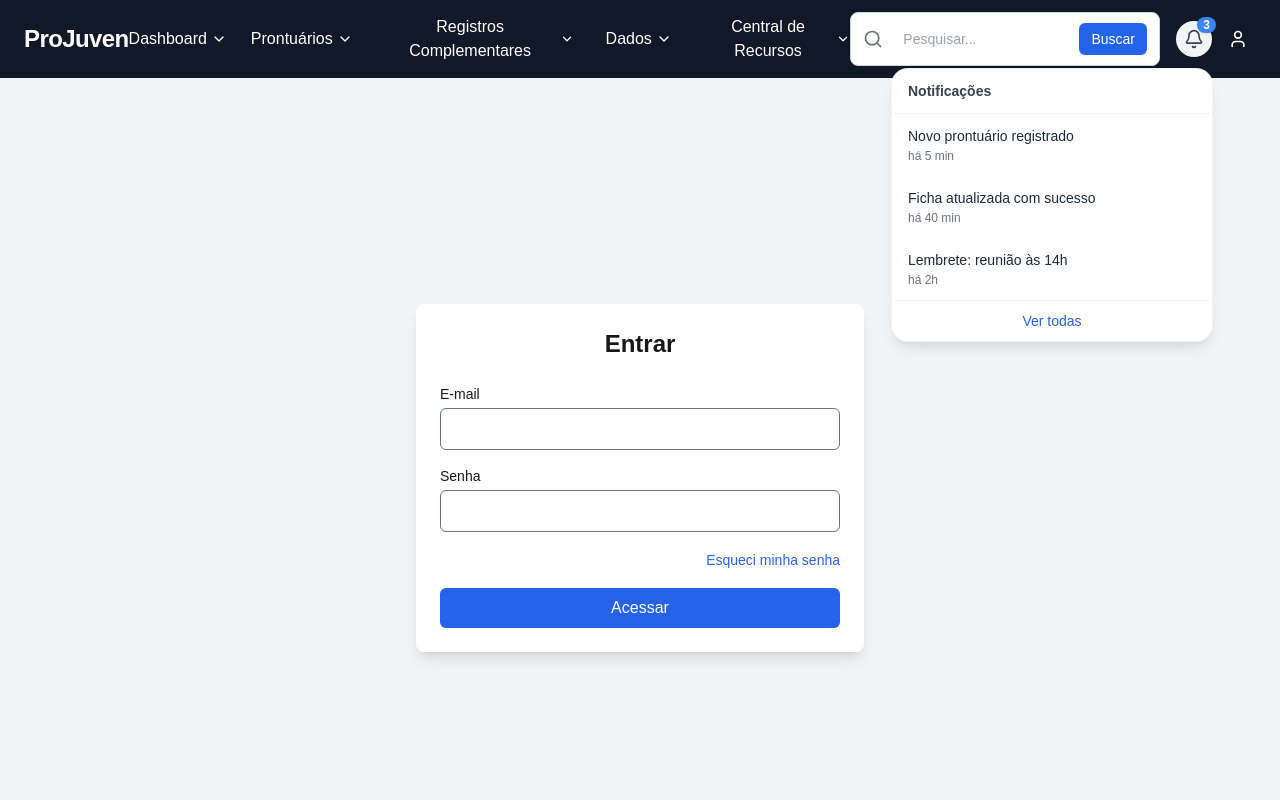
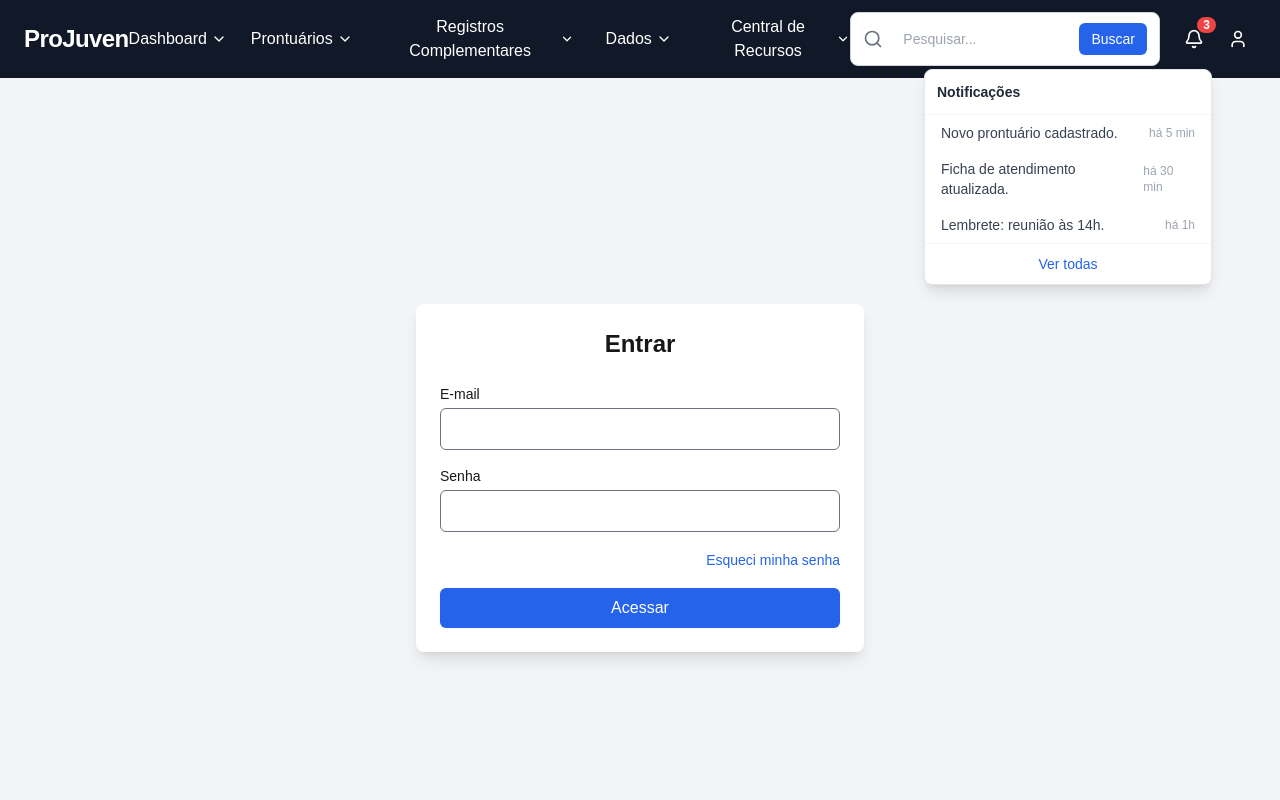
Before and after one commit to resenhandodirei/ProJuven, a Next.js app: page /login in a window 1280 px wide. Both pictures are taken after a click on the button "Abrir notificações". Shown: the top 800 px of the page. Built offline with nearby package versions, Linux system fonts and the light colour scheme.

Commit message:
refactor: mesclei algumas coisas do código anterior com o primeiro

```diff
--- a/src/components/NotificationBell.tsx
+++ b/src/components/NotificationBell.tsx
@@ -2,29 +2,28 @@
 
 import { useState, useRef, useEffect } from "react";
 import { Bell } from "lucide-react";
-import { motion, AnimatePresence } from "framer-motion";
 
 interface Notification {
   id: number;
-  title: string;
+  message: string;
   time: string;
 }
 
 export default function NotificationBell() {
-  const [open, setOpen] = useState(false);
+  const [isOpen, setIsOpen] = useState(false);
   const ref = useRef<HTMLDivElement>(null);
 
   const notifications: Notification[] = [
-    { id: 1, title: "Novo prontuário registrado", time: "há 5 min" },
-    { id: 2, title: "Ficha atualizada com sucesso", time: "há 40 min" },
-    { id: 3, title: "Lembrete: reunião às 14h", time: "há 2h" },
+    { id: 1, message: "Novo prontuário cadastrado.", time: "há 5 min" },
+    { id: 2, message: "Ficha de atendimento atualizada.", time: "há 30 min" },
+    { id: 3, message: "Lembrete: reunião às 14h.", time: "há 1h" },
   ];
 
-  // Fecha ao clicar fora
+  // Fecha o menu ao clicar fora
   useEffect(() => {
     const handleClickOutside = (event: MouseEvent) => {
       if (ref.current && !ref.current.contains(event.target as Node)) {
-        setOpen(false);
+        setIsOpen(false);
       }
     };
     document.addEventListener("mousedown", handleClickOutside);
@@ -33,31 +32,25 @@ export default function NotificationBell() {
 
   return (
     <div ref={ref} className="relative">
-      {/* Ícone do sino */}
+      {/* Botão do sino */}
       <button
-        onClick={() => setOpen(!open)}
-        className="relative flex items-center justify-center p-2 rounded-full bg-gray-100 hover:bg-gray-200 transition-all"
+        onClick={() => setIsOpen(!isOpen)}
+        className="relative p-2 rounded-full hover:bg-blue-100 transition focus:outline-none"
+        aria-label="Abrir notificações"
       >
-        <Bell className="w-5 h-5 text-gray-700" />
+        <Bell className="w-5 h-5 text-white-700" />
         {notifications.length > 0 && (
-          <span className="absolute -top-1 -right-1 bg-blue-500 text-white text-xs font-semibold px-1.5 rounded-full shadow">
+          <span className="absolute -top-1 -right-1 bg-red-500 text-white text-xs font-semibold rounded-full px-1.5">
             {notifications.length}
           </span>
         )}
       </button>
 
-      {/* Dropdown */}
-      <AnimatePresence>
-        {open && (
-          <motion.div
-            initial={{ opacity: 0, y: -10 }}
-            animate={{ opacity: 1, y: 0 }}
-            exit={{ opacity: 0, y: -8 }}
-            transition={{ duration: 0.2 }}
-            className="absolute right-0 mt-3 w-80 bg-white rounded-2xl shadow-lg ring-1 ring-gray-100 overflow-hidden z-50"
-          >
-            <div className="px-4 py-3 border-b border-gray-100">
-              <h3 className="text-sm font-semibold text-gray-700">
+      {/* Dropdown de notificações */}
+      {isOpen && (
+        <div className="absolute right-0 mt-3 w-72 bg-white border border-gray-200 rounded-lg shadow-lg z-50">
+          <div className="p-3 border-b border-gray-100">
+            <h3 className="text-sm font-semibold text-gray-800">
               Notificações
             </h3>
           </div>
@@ -67,29 +60,26 @@ export default function NotificationBell() {
               notifications.map((n) => (
                 <li
                   key={n.id}
-                    className="px-4 py-3 hover:bg-gray-50 transition flex flex-col gap-0.5 cursor-pointer"
+                  className="px-4 py-2 text-sm text-gray-700 hover:bg-gray-50 cursor-pointer flex justify-between items-center"
                 >
-                    <span className="text-sm text-gray-800 font-medium">
-                      {n.title}
-                    </span>
-                    <span className="text-xs text-gray-500">{n.time}</span>
+                  <span>{n.message}</span>
+                  <span className="text-xs text-gray-400">{n.time}</span>
                 </li>
               ))
             ) : (
-                <li className="p-4 text-sm text-gray-500 text-center">
-                  Nenhuma notificação no momento.
+              <li className="px-4 py-3 text-sm text-gray-500 text-center">
+                Nenhuma notificação.
               </li>
             )}
           </ul>
 
-            <div className="border-t border-gray-100 px-4 py-2 text-center">
+          <div className="p-2 border-t border-gray-100 text-center">
             <button className="text-sm text-blue-600 hover:underline font-medium">
               Ver todas
             </button>
           </div>
-          </motion.div>
+        </div>
       )}
-      </AnimatePresence>
     </div>
   );
 }
```
Lines whose indentation alone changed are shown as unchanged.
